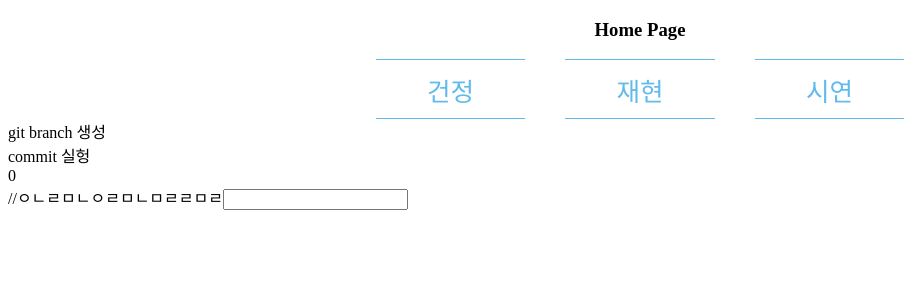
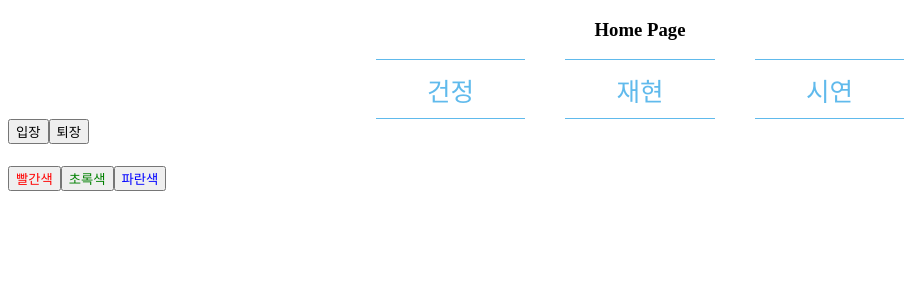
Before and after one commit to JuGeonjeong/newbie, a React (Create React App) app: page /k in a window 1280 px wide. Shown: the top 300 px of the page, without its empty margins (0-906 px from the left). Built offline with nearby package versions, Linux system fonts and the light colour scheme.

Commit message:
3장 완료

```diff
--- a/src/K/K.js
+++ b/src/K/K.js
@@ -1,17 +1,30 @@
-function App2({ history }) {
-  const name = '리액트';
-  const number = 0;
+import { Component } from 'react';
+import Mycomponent from './component/Mycomponent';
+import Counter from './component/Counter';
+import Say from './component/Say';
 
-  return (
-    <>
-      <div>git branch 생성</div>
-      <div>commit 실헝</div>
-      <div>{number && <h1>{name}</h1>}</div>
-      //ㅇㄴㄹㅁㄴㅇㄹㅁㄴㅁㄹㄹㅁㄹ
-      <input></input>
-    </>
-  );
+//클래스형
+class App2 extends Component {
+  const = '리액트';
+  render() {
+    return <Say></Say>;
+  }
 }
+
+// function App2({ history }) {
+//   const name = '리액트';
+//   const number = 0;
+
+//   return (
+//     <>
+//       <div>git branch 생성</div>
+//       <div>commit 실헝</div>
+//       <div>{number && <h1>{name}</h1>}</div>
+//       //ㅇㄴㄹㅁㄴㅇㄹㅁㄴㅁㄹㄹㅁㄹ
+//       <input></input>
+//     </>
+//   );
+// }
 
 export default App2;
 // //JSX 지켜야할 요소
--- /dev/null
+++ b/src/K/component/Counter.js
@@ -0,0 +1,42 @@
+import { Component } from 'react/cjs/react.production.min';
+
+class Counter extends Component {
+  state = {
+    number: 0,
+    fixedNumber: 0,
+  };
+  render() {
+    // state을 조회할 때는 this.state로 조회 합니다.
+    const { number, fixedNumber } = this.state;
+    return (
+      <div>
+        <h1>{number}</h1>
+        <h1>바뀌지 않는 값: {fixedNumber}</h1>
+        <button
+          //onClick을 통해 버튼이 클릭되었을 때 호출할 함수를 지정합니다.
+          onClick={() => {
+            //this.setState를 사용하여 state에 새로운 값을 넣을 수 있습니다.
+            this.setState(
+              {
+                number: number + 1,
+              },
+              () => {
+                console.log('방금 state호출이 끝났습니다.');
+                console.log(this.state);
+              }
+            );
+          }}
+          // 위 코드와 아래 코드는 완전히 똑같은 기능
+          //아래 코드는 함수에서 바로 객체를 반환하는 의미
+          //     this.setState((prevState) => ({
+          //       number: prevState.number + 1,
+          //     }));
+          //   }}
+        >
+          + 1
+        </button>
+      </div>
+    );
+  }
+}
+export default Counter;
--- /dev/null
+++ b/src/K/component/Mycomponent.js
@@ -0,0 +1,64 @@
+// props의 타입 지정시 사용
+import PropTypes from 'prop-types';
+import { Component } from 'react/cjs/react.production.min';
+
+class Mycomponent extends Component {
+  static defaultProps = {
+    name: '싼쵸',
+  };
+  static propTypes = {
+    name: PropTypes.string,
+    favoriteNumber: PropTypes.number.isRequired,
+  };
+  render() {
+    const { name, favoriteNumber, children } = this.props; //비구조화 할당
+
+    return (
+      <div>
+        안녕하세요, 제 이름은 {name}입니다.
+        <br />
+        {/* children은 태그 사이의 내용을 보여줌 */}
+        children 값은 {children}입니다. 제가 좋아하는 숫자는 {favoriteNumber}{' '}
+        입니다.
+      </div>
+    );
+  }
+}
+
+export default Mycomponent;
+
+// Mycomponent.defaultProps = {
+//   name: '싼쵸',
+// };
+
+// Mycomponent.propTypes = {
+//   name: PropTypes.string,
+//   favoriteNumber: PropTypes.number.isRequired,
+// };
+
+//   일반함수는 자신이 종속된 this를 가리키고, 화살표함수는 자신이 종속된 인스턴스를 가리킨다.
+// function WhiteDog() {
+//   this.name = '흰둥이';
+//   return {
+//     name: '검둥이',
+//     bark: () => {
+//       console.log(this.name + ': 멍멍!');
+//     },
+//   };
+// }
+
+// const whiteDog = new WhiteDog();
+// whiteDog.bark(); //흰둥이: 멍멍!
+
+// function BlackDog() {
+//   this.name = '흰둥이';
+//   return {
+//     name: '검둥이',
+//     bark: function () {
+//       console.log(this.name + ':멍멍!');
+//     },
+//   };
+// }
+
+// const blackDog = new BlackDog();
+// blackDog.bark(); // 검둥이: 멍멍!
--- /dev/null
+++ b/src/K/component/Say.js
@@ -0,0 +1,25 @@
+import { useState } from 'react';
+const Say = () => {
+  const [message, setMessage] = useState('');
+  const onClickEnter = () => setMessage('안녕하세요');
+  const OnClickLeave = () => setMessage('안녕히 가세요');
+
+  const [color, setColor] = useState('black');
+  return (
+    <div>
+      <button onClick={onClickEnter}>입장</button>
+      <button onClick={OnClickLeave}>퇴장</button>
+      <h1 style={{ color }}>{message}</h1>
+      <button style={{ color: 'red' }} onClick={() => setColor('red')}>
+        빨간색
+      </button>
+      <button style={{ color: 'green' }} onClick={() => setColor('green')}>
+        초록색
+      </button>
+      <button style={{ color: 'blue' }} onClick={() => setColor('blue')}>
+        파란색
+      </button>
+    </div>
+  );
+};
+export default Say;
```
